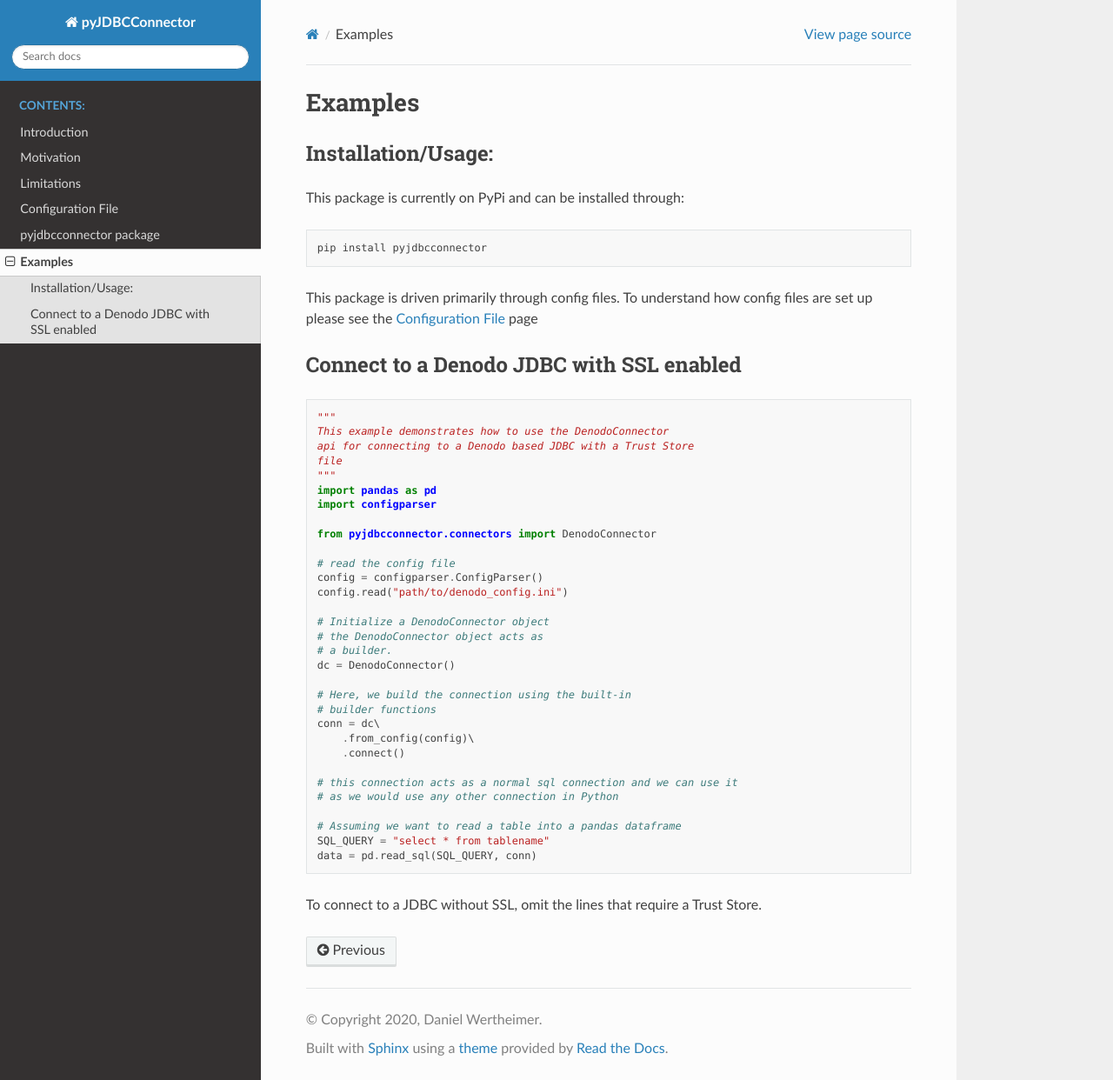
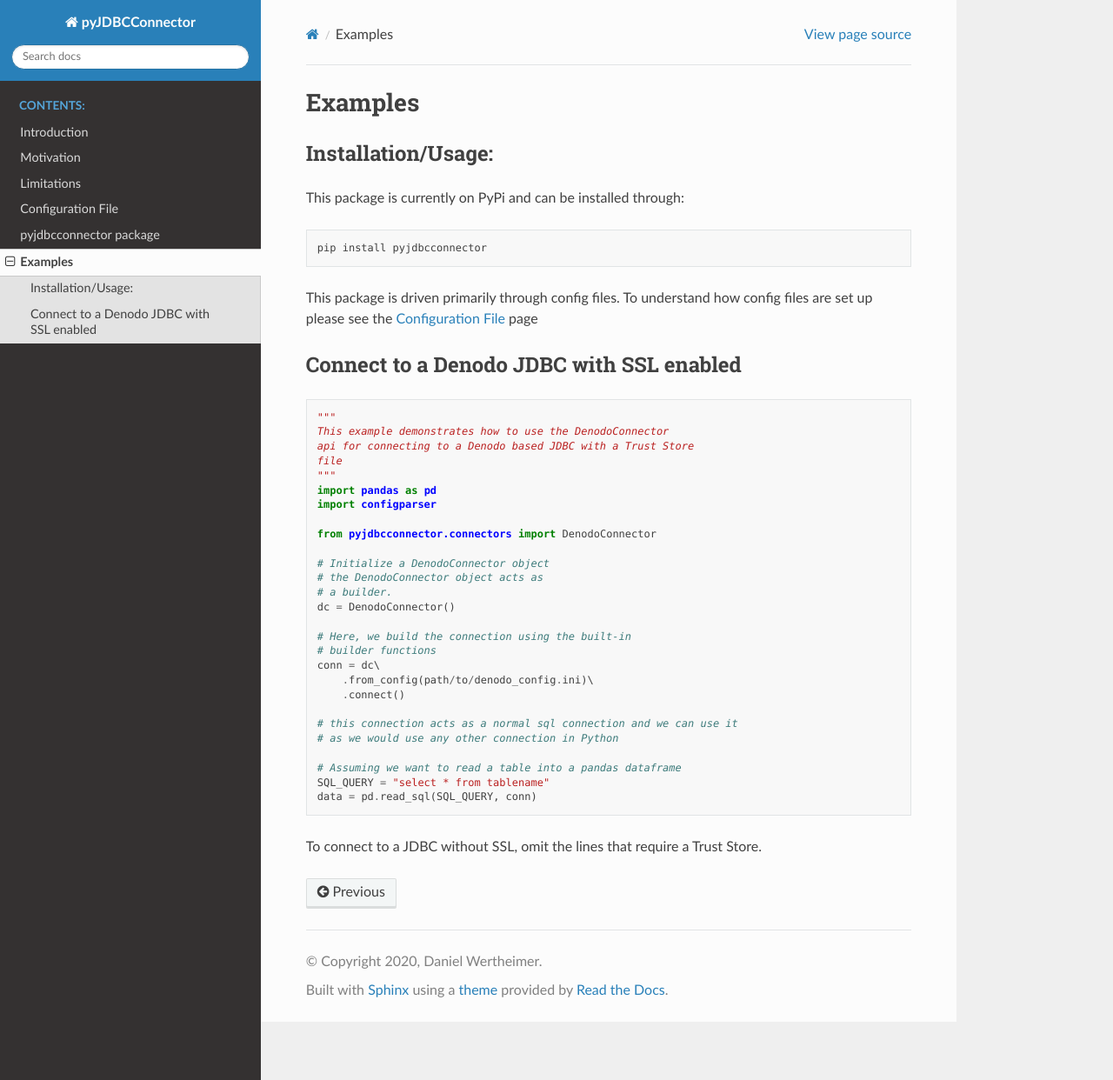
Before and after one commit to DanWertheimer/pyJDBCConnector, a Sphinx documentation site: the page built from docs/examples.rst, in a window 1280 px wide and 1242 px high. Shown: the whole window at 87% size. Built offline with Sphinx 7.4.7 and the Read the Docs theme 2.0.0, drawn with Linux system fonts in a browser that asks for light colours.

Commit message:
Updated examples

```diff
--- a/docs/examples.rst
+++ b/docs/examples.rst
@@ -27,10 +27,6 @@ Connect to a Denodo JDBC with SSL enabled
 
     from pyjdbcconnector.connectors import DenodoConnector
 
-    # read the config file
-    config = configparser.ConfigParser()
-    config.read("path/to/denodo_config.ini")
-
     # Initialize a DenodoConnector object
     # the DenodoConnector object acts as
     # a builder.
```
Also changed, not shown: other parts of docs/examples.rst (+1 -1 lines).
